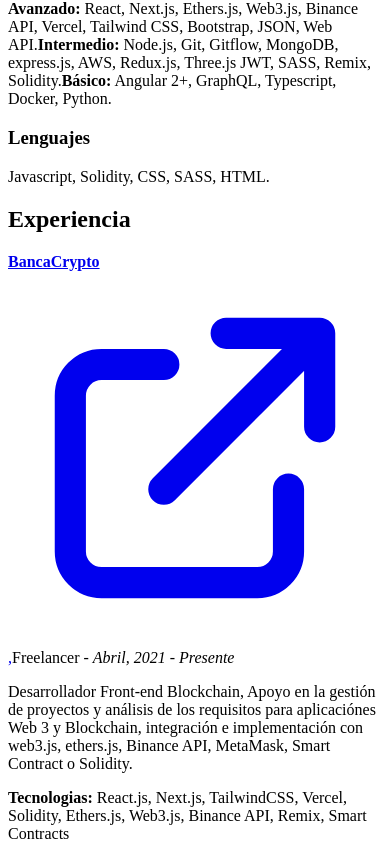
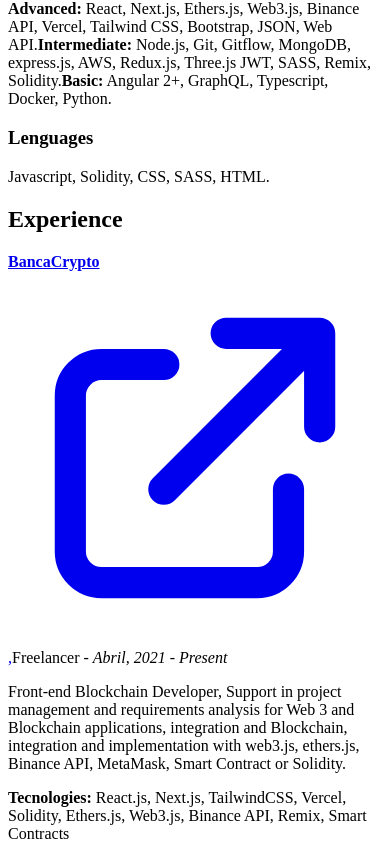
Before and after one commit to perezjair94/portfolio, a Next.js app: page / in a window 390 px wide. Shown: the part 874-1718 px from the top of the page. Built offline with nearby package versions, Linux system fonts and the light colour scheme.

Commit message:
Translate home page to English

```diff
--- a/pages/index.jsx
+++ b/pages/index.jsx
@@ -42,20 +42,21 @@ function Home() {
               Javascript, React.js, Next.js, Web3.js
             </span>
             <p className="text-base lg:text-lg mt-4 font-light">
-              Con +4 años de experiencia elaborando aplicaciones Frontend
-              Javascript con React.js, Framework Next.js, Redux.js, Tailwind
-              CSS, SASS o Bootstrap, Backend con Node.js, express.js y MongoDB,
-              Blockchain con Ethers.js, Smart Contracts, Solidity o Binance API
-              y entornos virtuales con Three.js integrados con redes blockchain.
+              With +4 years of experience developing Frontend applications
+              Javascript with React.js, Next.js Framework, Redux.js, Tailwind
+              CSS, SASS or Bootstrap, Backend with Node.js, express.js and
+              MongoDB, Blockchain with Ethers.js, Smart Contracts, Solidity or
+              Binance API and virtual environments with Three.js integrated with
+              blockchain networks.
             </p>
             <a
-              href="/docs/CV%20-%20Jair%20Pérez.pdf"
+              href="/docs/Resume%20-%20Jair%20Pérez.pdf"
               className="mt-5 font-semibold inline-block md:text-lg"
               target="_blank"
             >
               <div className="flex items-center space-x-2 group">
                 <span className="bg-clip-text text-transparent bg-gradient-to-r from-blue-500 to-pink-500 group-hover:text-black">
-                  Ver curriculum
+                  See resume
                 </span>
                 <svg
                   xmlns="http://www.w3.org/2000/svg"
@@ -86,37 +87,37 @@ function Home() {
           </div>
         </div>
         <div className="mt-14">
-          <h2 className="text-2xl lg:text-3xl font-medium">Habilidades</h2>
+          <h2 className="text-2xl lg:text-3xl font-medium">Habilities</h2>
           <div className="mt-4">
             <h3 className="text-xl lg:text-2xl font-medium">
               Frameworks - Tools
             </h3>
             <p className="mt-3 text-base lg:text-lg font-light max-w-prose">
               <span className="block">
-                <b className="font-semibold">Avanzado:</b> React, Next.js,
+                <b className="font-semibold">Advanced:</b> React, Next.js,
                 Ethers.js, Web3.js, Binance API, Vercel, Tailwind CSS,
                 Bootstrap, JSON, Web API.
               </span>
               <span className="block">
-                <b className="font-semibold">Intermedio:</b> Node.js, Git,
+                <b className="font-semibold">Intermediate:</b> Node.js, Git,
                 Gitflow, MongoDB, express.js, AWS, Redux.js, Three.js JWT, SASS,
                 Remix, Solidity.
               </span>
               <span className="block">
-                <b className="font-semibold">Básico:</b> Angular 2+, GraphQL,
+                <b className="font-semibold">Basic:</b> Angular 2+, GraphQL,
                 Typescript, Docker, Python.
               </span>
             </p>
           </div>
           <div className="mt-4">
-            <h3 className="text-xl lg:text-2xl font-medium">Lenguajes</h3>
+            <h3 className="text-xl lg:text-2xl font-medium">Lenguages</h3>
             <p className="mt-3 text-base lg:text-lg font-light">
               Javascript, Solidity, CSS, SASS, HTML.
             </p>
           </div>
         </div>
         <div className="mt-10">
-          <h2 className="text-2xl lg:text-3xl font-medium">Experiencia</h2>
+          <h2 className="text-2xl lg:text-3xl font-medium">Experience</h2>
           <div className="mt-10 max-w-prose">
             <a
               href="https://www.bancacrypto.money/"
@@ -141,16 +142,17 @@ function Home() {
               ,
             </a>
             <span className="text-base lg:text-lg block md:inline-block">
-              Freelancer - <i>Abril, 2021 - Presente</i>
+              Freelancer - <i>Abril, 2021 - Present</i>
             </span>
             <p className="text-base lg:text-lg font-light">
-              Desarrollador Front-end Blockchain, Apoyo en la gestión de
-              proyectos y análisis de los requisitos para aplicaciónes Web 3 y
-              Blockchain, integración e implementación con web3.js, ethers.js,
-              Binance API, MetaMask, Smart Contract o Solidity.
+              Front-end Blockchain Developer, Support in project management and
+              requirements analysis for Web 3 and Blockchain applications,
+              integration and Blockchain, integration and implementation with
+              web3.js, ethers.js, Binance API, MetaMask, Smart Contract or
+              Solidity.
             </p>
             <span className="text-base lg:text-lg font-light mt-6 block">
-              <b className="font-semibold">Tecnologias:</b> React.js, Next.js,
+              <b className="font-semibold">Tecnologies:</b> React.js, Next.js,
               TailwindCSS, Vercel, Solidity, Ethers.js, Web3.js, Binance API,
               Remix, Smart Contracts
             </span>
@@ -191,19 +193,19 @@ function Home() {
               ,
             </a>
             <span className="text-base lg:text-lg block md:inline-block">
-              Frontend - <i>Septiembre, 2021 - October, 2022</i>
+              Frontend - <i>September, 2021 - October, 2022</i>
             </span>
             <span className="text-base lg:text-lg font-light block text-gray-600 my-2">
               Ontario, Canadá
             </span>
             <p className="text-base lg:text-lg font-light">
-              Desarrollador Frontend, maquetador de aplicaciones web con Ant
-              Design y Bootstrap, integración con APIs e implementación con
-              React y Redux, apoyo en la gestión de proyectos y análisis de los
-              requisitos para aplicación de programas.
+              Frontend Developer, web application designer with Ant Design and
+              Bootstrap, integration with APIs and implementation with React and
+              Redux, support in project management and requirements analysis for
+              software requirements for software implementation.
             </p>
             <span className="text-base lg:text-lg font-light mt-6 block">
-              <b className="font-semibold">Tecnologias:</b> React.js, Redux.js,
+              <b className="font-semibold">Tecnologies:</b> React.js, Redux.js,
               Javascript, JSON, JWT, Web API Ant Design, Bootstrap, Git, Git
               flow
             </span>
@@ -232,26 +234,24 @@ function Home() {
               ,
             </a>
             <span className="text-base lg:text-lg block md:inline-block">
-              Frontend - <i>Agosto, 2019 - Septiembre, 2021</i>
+              Frontend - <i>August, 2019 - September, 2021</i>
             </span>
             <p className="text-base lg:text-lg font-light">
-              Desarrollador Frontend, maquetador de páginas y aplicaciones web e
-              integración de APIs con el Frontend.
+              Frontend developer, web page and web application designer and
+              integration of APIs with the Frontend.
             </p>
             <ul className="text-base font-light list-disc p-6 px-8">
               <li>
-                Reduje en 80% el tiempo de entrega de webs al cliente gracias
-                Vercel
+                Reduce by 80% the delivery time of web sites to the customer
+                thanks to Vercel
               </li>
+              <li>Reduce layout time by 40% with Tailwind CSS</li>
               <li>
-                Reduje en un 40% el tiempo de maquetación gracias a Tailwind CSS
-              </li>
-              <li>
-                Aumentó en 70% la eficiencia de desarrollo gracias a Git flow
+                Increased development efficiency by 70% thanks to Git flow
               </li>
             </ul>
             <span className="text-base lg:text-lg font-light">
-              <b className="font-semibold">Tecnologias:</b> Next.js, React.js,
+              <b className="font-semibold">Tecnologies:</b> Next.js, React.js,
               Tailwind CSS, Bootstrap, Vercel
             </span>
           </div>
@@ -270,7 +270,7 @@ function Home() {
         </div>
         <div id="projects" />
         <div className="mt-20">
-          <h2 className="text-2xl lg:text-3xl font-medium">Proyectos</h2>
+          <h2 className="text-2xl lg:text-3xl font-medium">Projects</h2>
           <div className="border-b py-8 max-w-prose">
             <a
               href="https://superhost.vercel.app/"
@@ -294,12 +294,12 @@ function Home() {
               </svg>{" "}
               -
             </a>
-            <i>Diciembre, 2022</i>
+            <i>December, 2022</i>
             <p className="text-base lg:text-lg font-light">
-              Plataforma de cursos sobre realstate.
+              Platform of courses on realstate.
             </p>
             <span className="text-base lg:text-lg block mt-4 font-light">
-              <b className="font-semibold">Tecnologias:</b> Next.js, React.js,
+              <b className="font-semibold">Tecnologies:</b> Next.js, React.js,
               Tailwind CSS, express.js, MongoDB, Vercel, Paytoshi
             </span>
           </div>
@@ -326,13 +326,13 @@ function Home() {
               </svg>{" "}
               -
             </a>
-            <i>Noviembre, 2022</i>
+            <i>November, 2022</i>
             <p className="text-base lg:text-lg font-light">
-              E-commerce de prueba para aceptar pagos con criptomonedas,
-              integrando el procesador de pagos Payotshi.
+              Test e-commerce to accept cryptocurrencies payments, integrating
+              Paytoshi payment processor.
             </p>
             <span className="text-base lg:text-lg block mt-4 font-light">
-              <b className="font-semibold">Tecnologias:</b> Next.js, React.js,
+              <b className="font-semibold">Tecnologies:</b> Next.js, React.js,
               Tailwind CSS, express.js, MongoDB, Vercel, Paytoshi
             </span>
           </div>
@@ -360,19 +360,19 @@ function Home() {
                 </svg>{" "}
                 -
               </a>
-              <i>Abril, 2021</i>
+              <i>April, 2021</i>
               <p className="text-base lg:text-lg font-light">
-                Plataforma de cursos financieros.
+                Platform of courses on finance.
               </p>
               <span className="text-base lg:text-lg block mt-4 font-light">
-                <b className="font-semibold">Tecnologias:</b> Next.js, React.js,
+                <b className="font-semibold">Tecnologies:</b> Next.js, React.js,
                 Bootstrap, express.js, MongoDB, Vercel
               </span>
             </div>
           </div>
         </div>
         <div className="mt-20">
-          <h2 className="text-2xl lg:text-3xl font-medium">Pruebas técnicas</h2>
+          <h2 className="text-2xl lg:text-3xl font-medium">Technical Tests</h2>
           <div className="py-8">
             <div className="max-w-prose">
               <div className="flex items-center gap-x-2">
@@ -408,13 +408,13 @@ function Home() {
                   </a>
                 </div>
                 <span> - </span>
-                <i>Enero, 2023</i>
+                <i>Jenuary, 2023</i>
               </div>
               <p className="text-base lg:text-lg font-light">
-                Dashboard con lista de Pokemons y pagina de iniciar sesión.
+                Dashboard with Pokemons list and login page.
               </p>
               <span className="text-base lg:text-lg block mt-4 font-light">
-                <b className="font-semibold">Tecnologias:</b> Next.js, React.js,
+                <b className="font-semibold">Tecnologies:</b> Next.js, React.js,
                 Typescript, Tailwind CSS, Twin.macro
               </span>
             </div>
@@ -466,13 +466,13 @@ function Home() {
                   </a>
                 </div>
                 <span> - </span>
-                <i>Noviembre, 2022</i>
+                <i>November, 2022</i>
               </div>
               <p className="text-base lg:text-lg font-light">
-                Landing page sobre recetas.
+                Landing page about recipes.
               </p>
               <span className="text-base lg:text-lg block mt-4 font-light">
-                <b className="font-semibold">Tecnologias:</b> React.js,
+                <b className="font-semibold">Tecnologies:</b> React.js,
                 Typescript, SASS
               </span>
             </div>
@@ -522,13 +522,13 @@ function Home() {
                   </a>
                 </div>
                 <span> - </span>
-                <i>Septiembre, 2021</i>
+                <i>September, 2021</i>
               </div>
               <p className="text-base lg:text-lg font-light">
-                Landing page sobre recetas.
+                E-commerce about shoes.
               </p>
               <span className="text-base lg:text-lg block mt-4 font-light">
-                <b className="font-semibold">Tecnologias:</b> React.js, CSS,
+                <b className="font-semibold">Tecnologies:</b> React.js, CSS,
                 Semantic UI, SWR
               </span>
             </div>
@@ -578,13 +578,13 @@ function Home() {
                   </a>
                 </div>
                 <span> - </span>
-                <i>Mayo, 2021</i>
+                <i>May, 2021</i>
               </div>
               <p className="text-base lg:text-lg font-light">
-                Dashboard sobre registro de ventas con opciones de filtro.
+                Dashboard about sales record with filtering option.
               </p>
               <span className="text-base lg:text-lg block mt-4 font-light">
-                <b className="font-semibold">Tecnologias:</b> React.js, Next.js,
+                <b className="font-semibold">Tecnologies:</b> React.js, Next.js,
                 Tailwind CSS
               </span>
             </div>
@@ -634,13 +634,13 @@ function Home() {
                   </a>
                 </div>
                 <span> - </span>
-                <i>Julio, 2020</i>
+                <i>July, 2020</i>
               </div>
               <p className="text-base lg:text-lg font-light">
-                Sitio web suscripciónes recurosos para niños.
+                Suscription website resources for children.
               </p>
               <span className="text-base lg:text-lg block mt-4 font-light">
-                <b className="font-semibold">Tecnologias:</b> React.js, Next.js,
+                <b className="font-semibold">Tecnologies:</b> React.js, Next.js,
                 Tailwind CSS
               </span>
             </div>
@@ -664,7 +664,7 @@ function Home() {
           </div>
         </div>
         <div className="mt-10">
-          <h2 className="text-2xl lg:text-3xl font-medium">Prototipos</h2>
+          <h2 className="text-2xl lg:text-3xl font-medium">Prototypes</h2>
           <div className="max-w-prose">
             <div className="border-b py-8">
               <a
@@ -689,12 +689,12 @@ function Home() {
                 </svg>{" "}
                 -
               </a>
-              <i>Septiembre, 2021</i>
+              <i>September, 2021</i>
               <p className="text-base lg:text-lg font-light">
-                Landing para colección de NFTs.
+                Landing for NFTs collection.
               </p>
               <span className="text-base lg:text-lg block mt-4 font-light">
-                <b className="font-semibold">Tecnologias:</b> Figma
+                <b className="font-semibold">Tecnologies:</b> Figma
               </span>
             </div>
             <div className="py-8">
@@ -703,7 +703,7 @@ function Home() {
                 target="_blank"
                 className="text-base lg:text-lg mr-1"
               >
-                <b className="font-semibold mr-1">Portafolio</b>
+                <b className="font-semibold mr-1">Portfolio</b>
                 <svg
                   xmlns="http://www.w3.org/2000/svg"
                   className="h-6 w-6 inline-flex"
@@ -720,23 +720,23 @@ function Home() {
                 </svg>{" "}
                 -
               </a>
-              <i>Agosto, 2021</i>
+              <i>August, 2021</i>
               <p className="text-base lg:text-lg font-light">
-                Portafolio personal.
+                Personal portfolio.
               </p>
               <span className="text-base lg:text-lg block mt-4 font-light">
-                <b className="font-semibold">Tecnologias:</b> Figma
+                <b className="font-semibold">Tecnologies:</b> Figma
               </span>
             </div>
           </div>
         </div>
         <div className="mt-10 font-light mb-8">
-          <h2 className="text-2xl lg:text-3xl font-medium">Educacíon</h2>
+          <h2 className="text-2xl lg:text-3xl font-medium">Education</h2>
           <span className="text-base lg:text-lg mt-4 block">
             <b className="font-semibold mr-1">Tecnológico San Agustín</b>-
             Montería, Colombía
           </span>
-          <i className="text-base lg:text-lg">Diseñador Gráfico, Jun 2019</i>
+          <i className="text-base lg:text-lg">Graphic Design, Jun 2019</i>
         </div>
         <div className="my-14 hidden">
           <div className="grid grid-cols-1 lg:grid-cols-3 gap-4">
```
